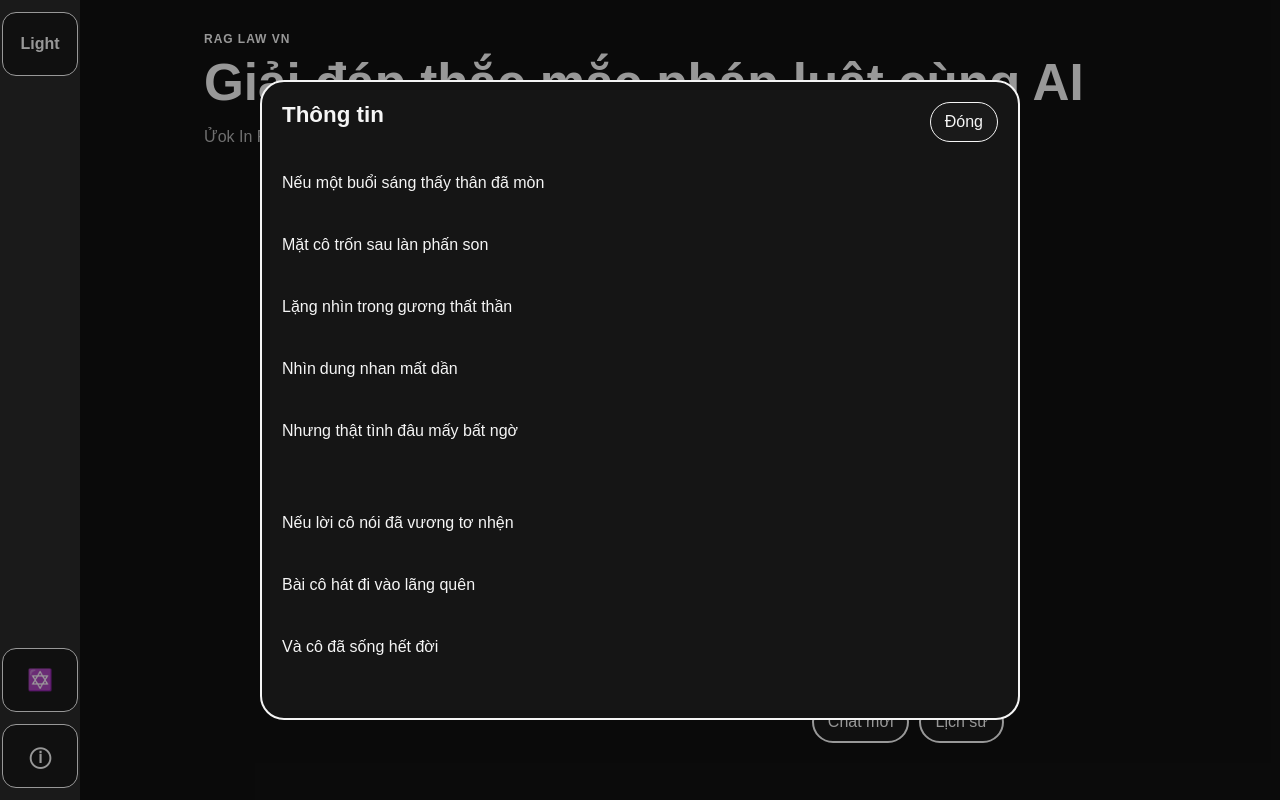
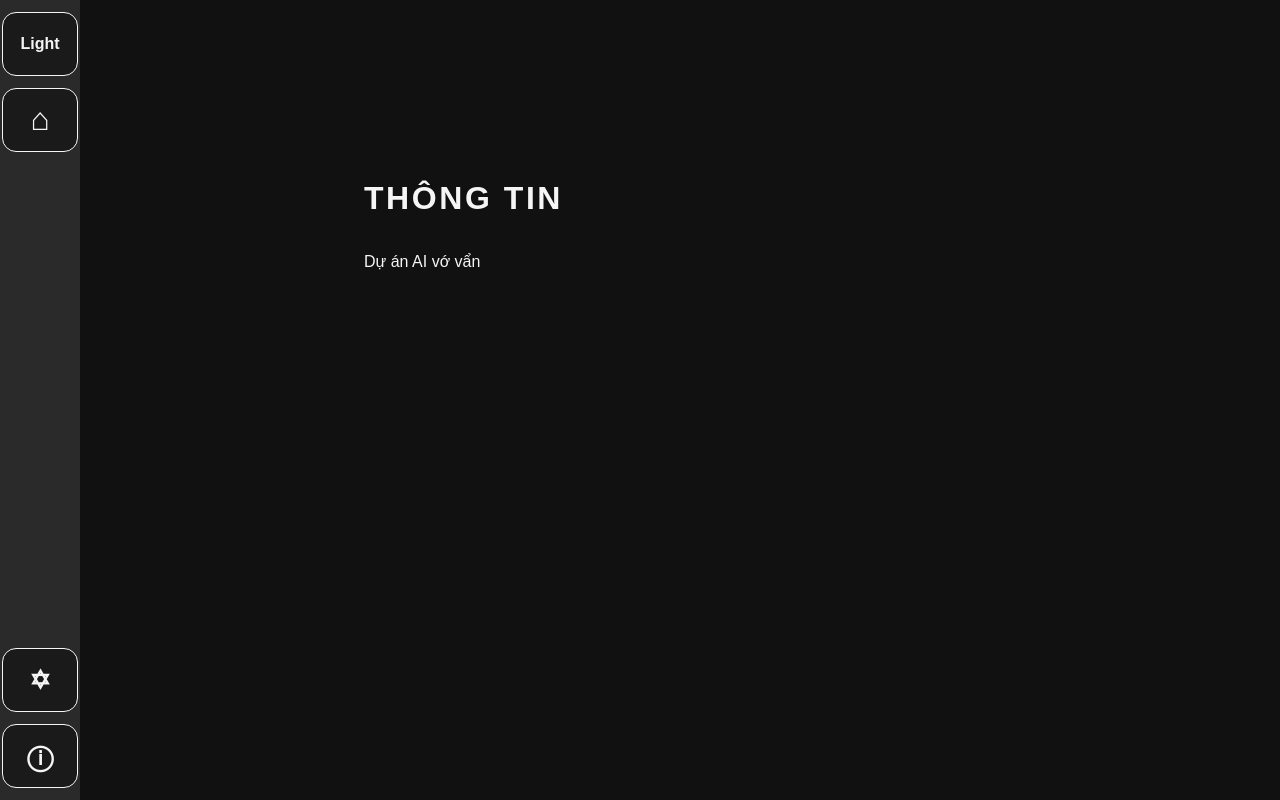
Before and after one commit to ducvan1909/rag_law_vn, a React (Vite) app in the folder web/: page / in a window 1280 px wide. Both pictures are taken after a click on the button "Mo thong tin". Built offline with nearby package versions, Linux system fonts and the light colour scheme.

Commit message:
them vao branch web

```diff
--- a/web/src/App.tsx
+++ b/web/src/App.tsx
@@ -6,6 +6,7 @@ import {
   useRef,
   useState,
 } from "react";
+import donateQr from "./Rickrolling_QR_code.png";
 
 type MessageRole = "assistant" | "system" | "user";
 
@@ -218,7 +219,8 @@ export default function App() {
   const [isSending, setIsSending] = useState(false);
   const [isHistoryOpen, setIsHistoryOpen] = useState(false);
   const [isInfoOpen, setIsInfoOpen] = useState(false);
-  const [isStarOpen, setIsStarOpen] = useState(false);
+  const [isDonateView, setIsDonateView] = useState(false);
+  const [isInfoView, setIsInfoView] = useState(false);
   const [historyVisibleCount, setHistoryVisibleCount] = useState(HISTORY_BATCH_SIZE);
   const [isDarkMode, setIsDarkMode] = useState(() => {
     const savedTheme = localStorage.getItem("theme");
@@ -293,6 +295,8 @@ export default function App() {
     setIsSending(false);
     setIsHistoryOpen(false);
     setSelectedHistoryConversation(null);
+    setIsDonateView(false);
+    setIsInfoView(false);
   }
 
   function openConversation(conversation: Conversation) {
@@ -381,23 +385,39 @@ export default function App() {
           >
             <span className="rail-button__label">{isDarkMode ? "Light" : "Dảk"}</span>
           </button>
+          <button
+            type="button"
+            className="rail-button rail-button--home"
+            onClick={() => {
+              setIsDonateView(false);
+              setIsInfoView(false);
+            }}
+            aria-label="Ve man hinh chinh"
+            aria-pressed={!isDonateView && !isInfoView}
+          >
+            <span className="rail-button__label rail-button__label--home">⌂</span>
+          </button>
           <div className="rail-bottom-actions">
             <button
               type="button"
               className="rail-button rail-button--star"
-              onClick={() => setIsStarOpen(true)}
-              aria-controls="star-panel"
-              aria-expanded={isStarOpen}
+              onClick={() => {
+                setIsDonateView(true);
+                setIsInfoView(false);
+              }}
+              aria-pressed={isDonateView}
               aria-label="Mo cua so sao"
             >
-              <span className="rail-button__label">✡️</span>
+              <span className="rail-button__label">✡</span>
             </button>
             <button
               type="button"
               className="rail-button rail-button--info"
-              onClick={() => setIsInfoOpen(true)}
-              aria-controls="info-panel"
-              aria-expanded={isInfoOpen}
+              onClick={() => {
+                setIsInfoView(true);
+                setIsDonateView(false);
+              }}
+              aria-pressed={isInfoView}
               aria-label="Mo thong tin"
             >
               <span className="rail-button__label">ⓘ</span>
@@ -405,13 +425,42 @@ export default function App() {
           </div>
         </aside>
 
-      <section className="hero">
+        <section className={`hero ${isDonateView || isInfoView ? "hero--donate" : ""}`}>
+          {!isDonateView && !isInfoView ? (
             <div className="hero__copy">
               <p className="eyebrow">RAG Law VN</p>
               <h1>Giải đáp thắc mắc pháp luật cùng AI</h1>
               <p className="subtitle">Ửok In Process.</p>
             </div>
+          ) : null}
 
+          {isDonateView ? (
+            <div className="donate-view">
+              <div className="donate-panel">
+                <div className="donate-panel__header">
+
+                  <h2>Khều Donate</h2>
+                </div>
+                <div className="donate-panel__content">
+                  <img src={donateQr} alt="Donate QR" />
+
+                </div>
+              </div>
+            </div>
+          ) : isInfoView ? (
+            <div className="info-view">
+              <div className="info-panel">
+                <div className="donate-panel__header">
+                  <h2 className="eyebrow">Thông tin</h2>
+
+                </div>
+                <div className="info-panel__content">
+                  <p>Dự án AI vớ vẩn</p>
+
+                </div>
+              </div>
+            </div>
+          ) : (
             <div className="chat-stack">
               <div className="panel">
                 <div
@@ -463,6 +512,7 @@ export default function App() {
                 </button>
               </div>
             </div>
+          )}
         </section>
 
       {isHistoryOpen ? (
@@ -583,89 +633,6 @@ export default function App() {
         </div>
       ) : null}
 
-      {isInfoOpen ? (
-        <div
-          className="history-backdrop"
-          role="presentation"
-          onClick={() => setIsInfoOpen(false)}
-        >
-          <aside
-            id="info-panel"
-            className="history-panel"
-            role="dialog"
-            aria-modal="true"
-            aria-labelledby="info-title"
-            onClick={(event) => event.stopPropagation()}
-          >
-            <div className="history-panel__header">
-              <div>
-                <h2 id="info-title">Thông tin</h2>
-              </div>
-              <div className="history-panel__actions">
-                <button
-                  type="button"
-                  className="history-panel__close"
-                  onClick={() => setIsInfoOpen(false)}
-                >
-                  Đóng
-                </button>
-              </div>
-            </div>
-
-            <div className="history-panel__list" aria-label="Thông tin">
-              <p>Nếu một buổi sáng thấy thân đã mòn</p>
-              <p>Mặt cô trốn sau làn phấn son</p>
-              <p>Lặng nhìn trong gương thất thần</p>
-              <p>Nhìn dung nhan mất dần</p>
-              <p>Nhưng thật tình đâu mấy bất ngờ</p>
-              <br></br>
-              <p>Nếu lời cô nói đã vương tơ nhện</p>
-              <p>Bài cô hát đi vào lãng quên</p>
-              <p>Và cô đã sống hết đời</p>
-              <p>Một bài ca hết lời</p>
-              <p>Một ca sĩ hết thời</p>
-
-
-            </div>
-          </aside>
-        </div>
-      ) : null}
-
-      {isStarOpen ? (
-        <div
-          className="history-backdrop"
-          role="presentation"
-          onClick={() => setIsStarOpen(false)}
-        >
-          <aside
-            id="star-panel"
-            className="history-panel"
-            role="dialog"
-            aria-modal="true"
-            aria-labelledby="star-title"
-            onClick={(event) => event.stopPropagation()}
-          >
-            <div className="history-panel__header">
-              <div>
-                <h2 id="star-title">Khều Donate</h2>
-              </div>
-              <div className="history-panel__actions">
-                <button
-                  type="button"
-                  className="history-panel__close"
-                  onClick={() => setIsStarOpen(false)}
-                >
-                  Đóng
-                </button>
-              </div>
-            </div>
-
-            <div className="history-panel__list history-panel__list--center" aria-label="Thong tin">
-                <img src={('../src/Rickrolling_QR_code.png')} alt="Donate QR" />
-            </div>
-          </aside>
-        </div>
-      ) : null}
     </main>
   );
 }
--- a/web/src/styles.css
+++ b/web/src/styles.css
@@ -114,7 +114,11 @@ input {
 
 .rail-button--star .rail-button__label,
 .rail-button--info .rail-button__label {
-  font-size: 1.3rem;
+  font-size: 1.6rem;
+}
+
+.rail-button__label--home {
+  font-size: 2rem;
 }
 
 .rail-button:hover {
@@ -127,6 +131,12 @@ input {
   gap: 24px;
   min-height: calc(100vh - 64px);
   grid-template-rows: auto 1fr;
+}
+
+.hero--donate {
+  grid-template-rows: 1fr;
+  align-content: center;
+  justify-items: center;
 }
 
 .chat-stack {
@@ -142,6 +152,74 @@ input {
   justify-content: flex-end;
   gap: 10px;
   width: 100%;
+}
+
+.donate-view {
+  width: min(640px, 100%);
+  justify-self: center;
+  align-self: center;
+}
+
+.info-view {
+  width: min(640px, 100%);
+  justify-self: center;
+  align-self: center;
+}
+
+.donate-panel {
+  min-height: 440px;
+  height: auto;
+  display: grid;
+  align-content: center;
+  justify-items: center;
+  gap: 20px;
+  border: none;
+  box-shadow: none;
+  background: transparent;
+}
+
+.donate-panel__header {
+  display: grid;
+  gap: 8px;
+  justify-items: center;
+  text-align: center;
+}
+
+.donate-panel__header h2 {
+  margin: 0;
+  font-size: 2rem;
+}
+
+.donate-panel__content {
+  display: grid;
+  gap: 12px;
+  justify-items: center;
+  text-align: center;
+}
+
+.donate-panel__content img {
+  width: min(260px, 100%);
+  height: auto;
+  display: block;
+}
+
+.info-panel {
+  min-height: 440px;
+  height: auto;
+  display: grid;
+  align-content: start;
+  justify-items: start;
+  gap: 20px;
+  border: none;
+  box-shadow: none;
+  background: transparent;
+}
+
+.info-panel__content {
+  display: grid;
+  gap: 12px;
+  justify-items: start;
+  text-align: left;
 }
 
 .chat-action {
@@ -602,6 +680,22 @@ h1 {
     width: 100%;
   }
 
+  .donate-view {
+    width: 100%;
+  }
+
+  .info-view {
+    width: 100%;
+  }
+
+  .donate-panel {
+    min-height: calc(100vh - 160px);
+  }
+
+  .info-panel {
+    min-height: calc(100vh - 160px);
+  }
+
   .chat-actions {
     flex-wrap: wrap;
   }
```
Lines whose indentation alone changed are shown as unchanged.
